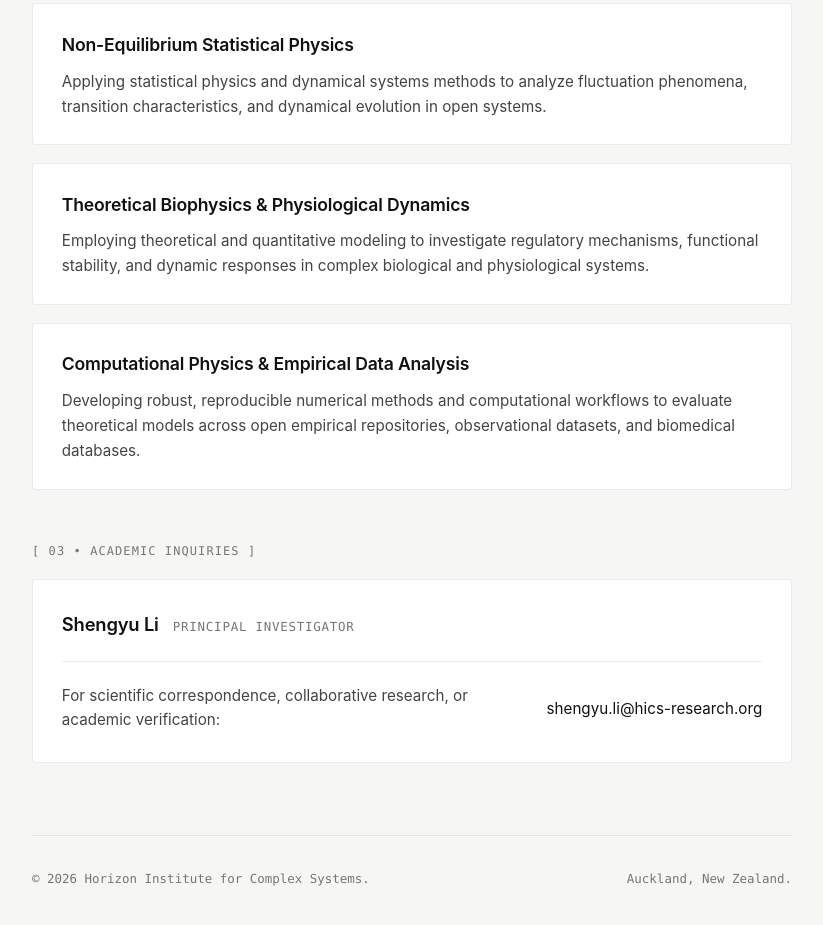
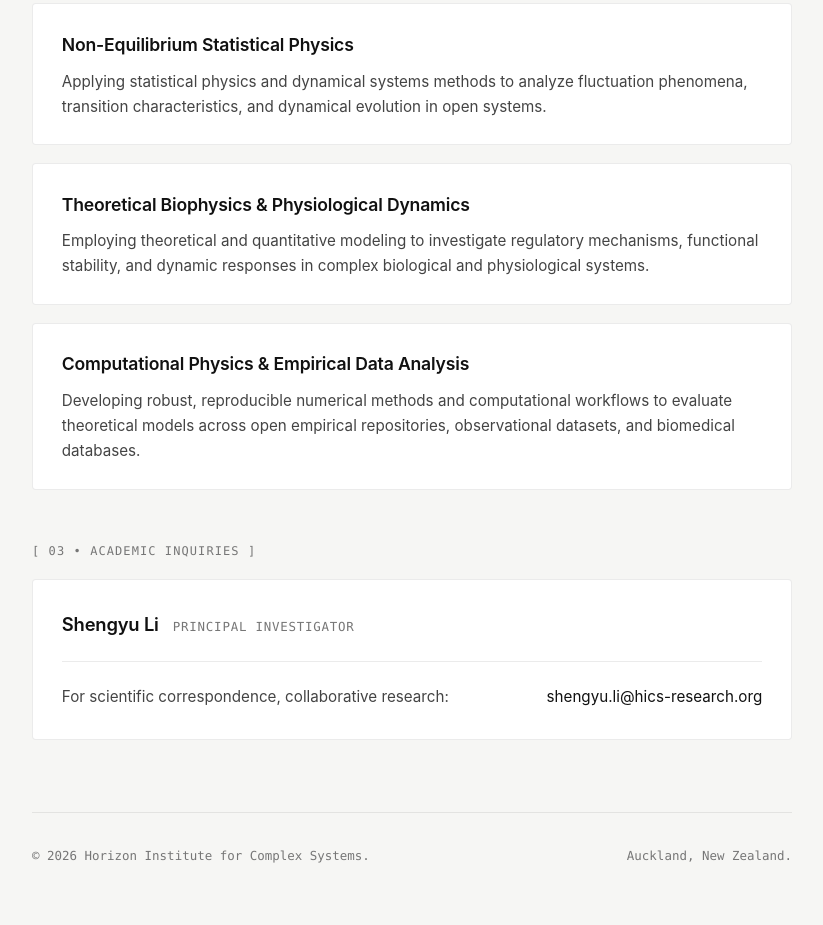
Before and after one commit to hics-research/hics-website, a plain HTML site: page index.html in a window 1280 px wide. Shown: the part 615-1540 px from the top of the page, without its empty margins (228-1051 px from the left). Drawn offline with Linux system fonts and the light colour scheme.

```diff
--- a/index.html
+++ b/index.html
@@ -247,7 +247,7 @@
         </div>
         <div class="contact-details">
           <div class="contact-desc">
-            For scientific correspondence, collaborative research, or academic verification:
+            For scientific correspondence, collaborative research:
           </div>
           <div class="contact-email">
             shengyu.li@hics-research.org
```
